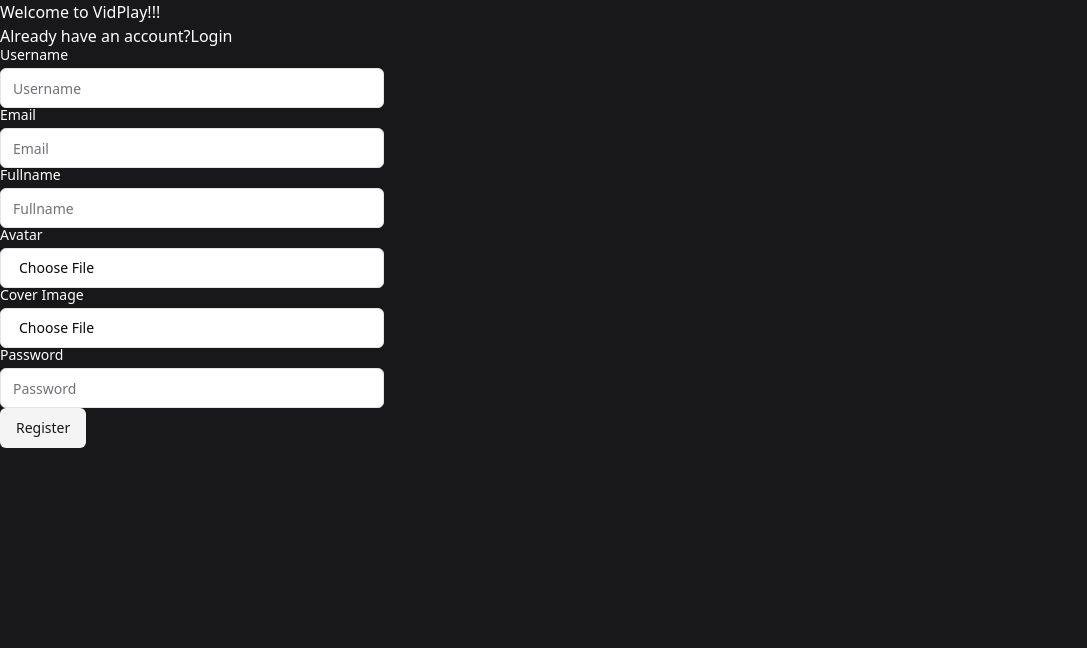
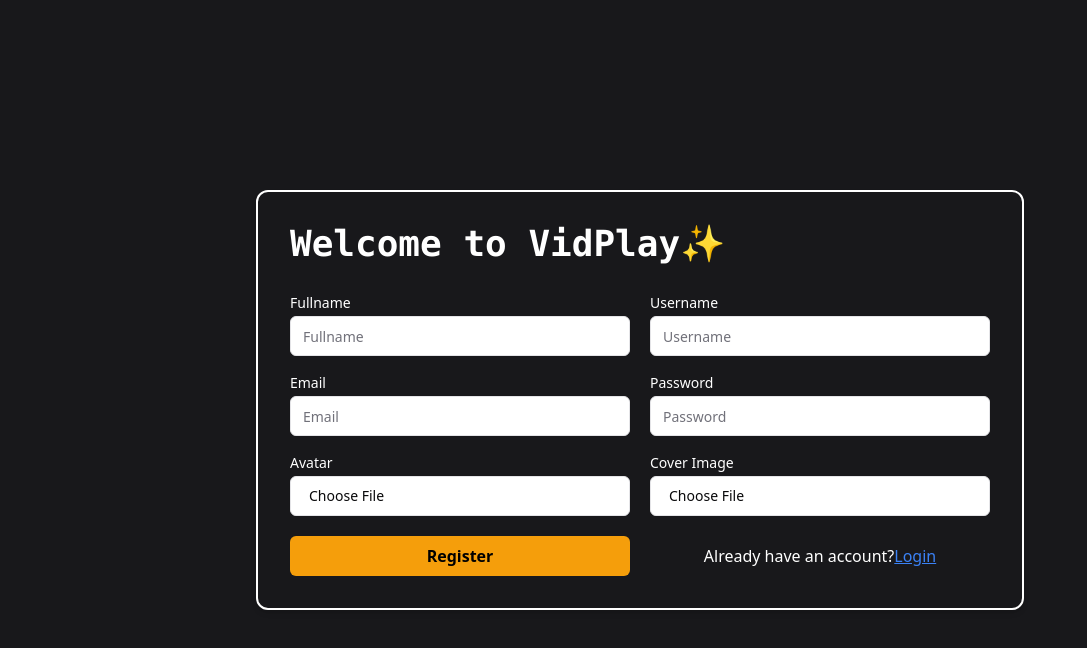
Before and after one commit to Kushal3502/VidPlay, a React (Vite) app in the folder frontend/: page /auth/register in a window 1280 px wide. Shown: the top 648 px of the page, without its empty margins (0-1087 px from the left). Built offline with nearby package versions, Linux system fonts and the light colour scheme.

Commit message:
login ad register component

```diff
--- a/frontend/src/components/Login.jsx
+++ b/frontend/src/components/Login.jsx
@@ -37,13 +37,16 @@
   };
 
   return (
-    <div className="">
-      <h2>Welcome back!!!</h2>
-      <p>
-        Don't have an account?
-        <Link to={"/auth/register"}>Register</Link>
-      </p>
-      <form onSubmit={handleSubmit(handleLogin)}>
+    <div className="min-h-screen flex flex-col justify-center items-center">
+      <div className="p-8 shadow-md rounded-xl max-w-screen-md w-full border-2 border-white">
+        <h2 className="text-4xl font-semibold font-mono mb-8">
+          Welcome back🫦💦
+        </h2>
+        <form
+          onSubmit={handleSubmit(handleLogin)}
+          className="grid grid-cols-1 gap-5"
+        >
+          <div className="flex justify-center items-center gap-4">
             <div className="grid w-full max-w-sm items-center gap-1.5">
               <Label htmlFor="email">Email</Label>
               <Input
@@ -60,13 +63,26 @@
               />
               {errors.email && <div>{errors.email.message}</div>}
             </div>
+            <p>or,</p>
+            <div className="grid w-full max-w-sm items-center gap-1.5">
+              <Label htmlFor="username">Username</Label>
+              <Input
+                type="text"
+                id="username"
+                placeholder="Username"
+                className="text-black"
+                {...register("username")}
+              />
+              {errors.username && <div>{errors.username.message}</div>}
+            </div>
+          </div>
           <div className="grid w-full max-w-sm items-center gap-1.5">
             <Label htmlFor="password">Password</Label>
             <Input
               type="password"
               id="password"
               placeholder="Password"
-            className="text-black"
+              className="text-black w-4/5"
               {...register("password", {
                 minLength: {
                   value: 5,
@@ -76,8 +92,22 @@
             />
             {errors.password && <div>{errors.password.message}</div>}
           </div>
-        <Button variant="secondary">Login</Button>
+          <div className="flex justify-between items-center">
+            <Button
+              variant="destructive"
+              className="w-3/6 bg-amber-500 hover:bg-amber-600 text-black font-semibold text-base"
+            >
+              Login
+            </Button>
+            <p className="flex justify-center items-center pr-10">
+              Don't have an account?
+              <Link to={"/auth/register"} className="text-blue-500 underline">
+                Register
+              </Link>
+            </p>
+          </div>
         </form>
+      </div>
     </div>
   );
 }
--- a/frontend/src/components/Register.jsx
+++ b/frontend/src/components/Register.jsx
@@ -5,18 +5,17 @@
 import { Button } from "./ui/button";
 import { Link, useNavigate } from "react-router-dom";
 import axios from "axios";
+import { Loader2 } from "lucide-react";
 
 function Register() {
   const {
     register,
     handleSubmit,
-    formState: { errors },
+    formState: { errors, isSubmitting },
   } = useForm();
   const navigate = useNavigate();
 
   const handleRegister = async (data) => {
-    console.log(data);
-
     let userInfo = new FormData();
 
     userInfo.append("username", data.username);
@@ -30,10 +29,6 @@
       method: "post",
       maxBodyLength: Infinity,
       url: "http://127.0.0.1:8000/api/v1/users/register",
-      headers: {
-        Cookie:
-          "accessToken=eyJhbGciOiJIUzI1NiIsInR5cCI6IkpXVCJ9.eyJfaWQiOiI2NmViYjUyMjIyZTIzNmRmYWJmNGQwNWMiLCJlbWFpbCI6InVzZXIxQGdtYWlsLmNvbSIsInVzZXJuYW1lIjoidXNlcjEiLCJmdWxsbmFtZSI6Ik1yLiBVc2VyMSIsImlhdCI6MTcyNzI0ODE2MSwiZXhwIjoxNzI3MzM0NTYxfQ.vm2losS033ck6nRYUhhtT1dg5PLtWL2-CmCj06KBRjE; refreshToken=eyJhbGciOiJIUzI1NiIsInR5cCI6IkpXVCJ9.eyJfaWQiOiI2NmViYjUyMjIyZTIzNmRmYWJmNGQwNWMiLCJpYXQiOjE3MjcyNDgxNjEsImV4cCI6MTcyODExMjE2MX0.sKAtdRPiuOl7MowWeK-0dSjUobCZP6I9hUqECDNqLA0",
-      },
       data: userInfo,
     };
 
@@ -47,82 +42,155 @@
   };
 
   return (
-    <div className="">
-      <h2>Welcome to VidPlay!!!</h2>
-      <p>
-        Already have an account?
-        <Link to={"/auth/login"}>Login</Link>
-      </p>
-      <form onSubmit={handleSubmit(handleRegister)}>
-        <div className="grid w-full max-w-sm items-center gap-1.5">
-          <Label htmlFor="username">Username</Label>
+    <div className="min-h-screen flex flex-col items-center justify-center">
+      <div className="p-8 shadow-md rounded-xl max-w-screen-md w-full border-2 border-white">
+        <h2 className="text-4xl font-semibold font-mono mb-8">
+          Welcome to VidPlay✨
+        </h2>
+        <form
+          onSubmit={handleSubmit(handleRegister)}
+          className="grid grid-cols-2 gap-5"
+        >
+          {/* Fullname */}
+          <div className="grid gap-1.5">
+            <Label htmlFor="fullname" className="">
+              Fullname
+            </Label>
+            <Input
+              type="text"
+              id="fullname"
+              placeholder="Fullname"
+              className="text-black "
+              {...register("fullname")}
+            />
+          </div>
+          {/* Username */}
+          <div className="grid gap-1.5">
+            <Label htmlFor="username" className="">
+              Username
+            </Label>
             <Input
               type="text"
               id="username"
               placeholder="Username"
-            className="text-black"
+              className={`text-black ${
+                errors.username ? "border-red-500" : ""
+              }`}
               {...register("username", {
                 minLength: {
                   value: 3,
-                message: "Username must be atleast 3 characters long!!!",
+                  message: "Username must be at least 3 characters long!",
                 },
               })}
             />
-          {errors.username && <div>{errors.username.message}</div>}
+            {errors.username && (
+              <span className="text-red-500 text-sm">
+                {errors.username.message}
+              </span>
+            )}
           </div>
-        <div className="grid w-full max-w-sm items-center gap-1.5">
-          <Label htmlFor="email">Email</Label>
+
+          {/* Email */}
+          <div className="grid gap-1.5">
+            <Label htmlFor="email" className="">
+              Email
+            </Label>
             <Input
               type="email"
               id="email"
               placeholder="Email"
-            className="text-black"
+              className={`text-black ${errors.email ? "border-red-500" : ""}`}
               {...register("email", {
                 pattern: {
                   value: /^\w+([.-]?\w+)*@\w+([.-]?\w+)*(\.\w{2,3})+$/,
-                message: "Invalid email address!!!",
+                  message: "Invalid email address!",
                 },
               })}
             />
-          {errors.email && <div>{errors.email.message}</div>}
+            {errors.email && (
+              <span className="text-red-500 text-sm">
+                {errors.email.message}
+              </span>
+            )}
           </div>
-        <div className="grid w-full max-w-sm items-center gap-1.5">
-          <Label htmlFor="fullname">Fullname</Label>
-          <Input
-            type="text"
-            id="fullname"
-            placeholder="Fullname"
-            className="text-black"
-            {...register("fullname")}
-          />
-          {errors.fullname && <div>{errors.fullname.message}</div>}
-        </div>
-        <div className="grid w-full max-w-sm items-center gap-1.5">
-          <Label htmlFor="avatar">Avatar</Label>
-          <Input id="avatar" type="file" {...register("avatar")} />
-        </div>
-        <div className="grid w-full max-w-sm items-center gap-1.5">
-          <Label htmlFor="coverImage">Cover Image</Label>
-          <Input id="coverImage" type="file" {...register("coverImage")} />
-        </div>
-        <div className="grid w-full max-w-sm items-center gap-1.5">
-          <Label htmlFor="password">Password</Label>
+
+          {/* Password */}
+          <div className="grid gap-1.5">
+            <Label htmlFor="password" className="">
+              Password
+            </Label>
             <Input
               type="password"
               id="password"
               placeholder="Password"
-            className="text-black"
+              className={`text-black ${
+                errors.password ? "border-red-500" : ""
+              }`}
               {...register("password", {
                 minLength: {
-                value: 5,
-                message: "Password must be atleast 6 characters long!!!",
+                  value: 6,
+                  message: "Password must be at least 6 characters long!",
                 },
               })}
             />
-          {errors.password && <div>{errors.password.message}</div>}
+            {errors.password && (
+              <span className="text-red-500 text-sm">
+                {errors.password.message}
+              </span>
+            )}
           </div>
-        <Button variant="secondary">Register</Button>
+
+          {/* Avatar */}
+          <div className="grid gap-1.5">
+            <Label htmlFor="avatar" className="">
+              Avatar
+            </Label>
+            <Input
+              id="avatar"
+              type="file"
+              {...register("avatar")}
+              className="cursor-pointer"
+            />
+          </div>
+
+          {/* Cover Image */}
+          <div className="grid gap-1.5">
+            <Label htmlFor="coverImage" className="">
+              Cover Image
+            </Label>
+            <Input
+              id="coverImage"
+              type="file"
+              {...register("coverImage")}
+              className="cursor-pointer"
+            />
+          </div>
+
+          {/* Register Button */}
+          {isSubmitting ? (
+            <Button
+              disabled
+              className=" bg-amber-500 hover:bg-amber-600 text-black font-semibold text-base"
+            >
+              <Loader2 className="mr-2 h-4 w-4 animate-spin" />
+              Please wait
+            </Button>
+          ) : (
+            <Button
+              variant="destructive"
+              className="w-full bg-amber-500 hover:bg-amber-600 text-black font-semibold text-base"
+            >
+              Register
+            </Button>
+          )}
+          <p className="flex justify-center items-center">
+            Already have an account?
+            <Link to={"/auth/login"} className="text-blue-500 underline">
+              Login
+            </Link>
+          </p>
         </form>
+      </div>
     </div>
   );
 }
```
Lines whose indentation alone changed are shown as unchanged.
